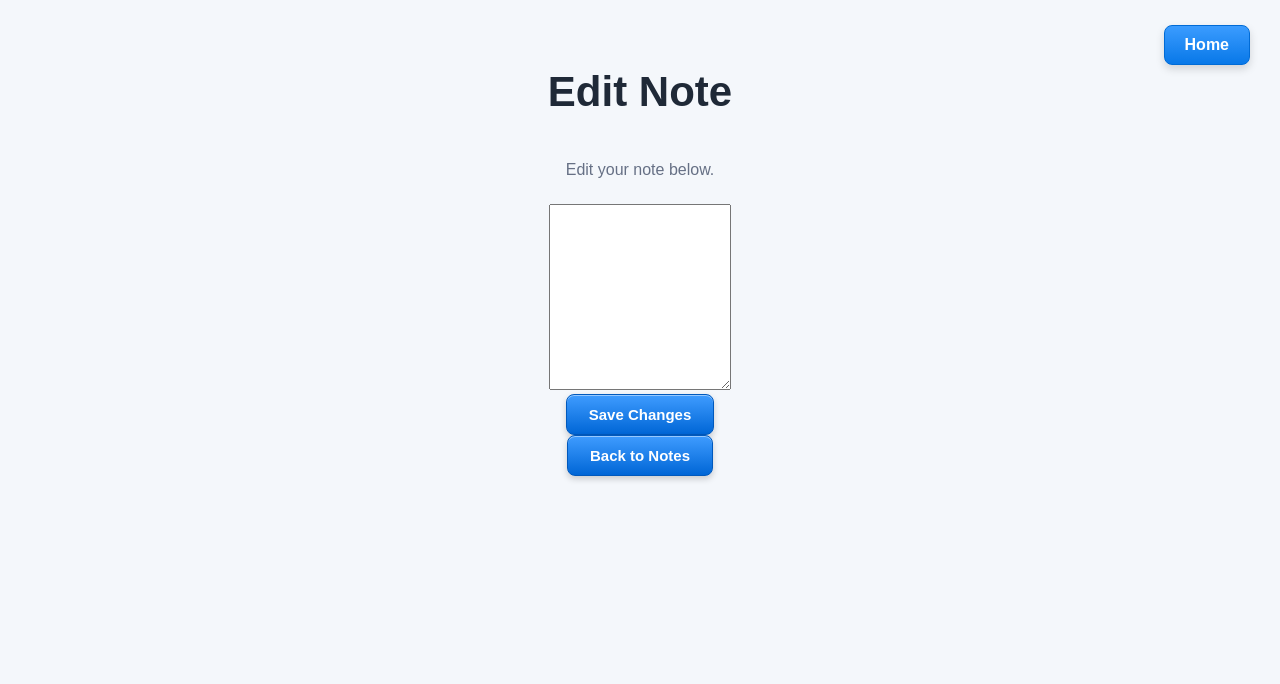
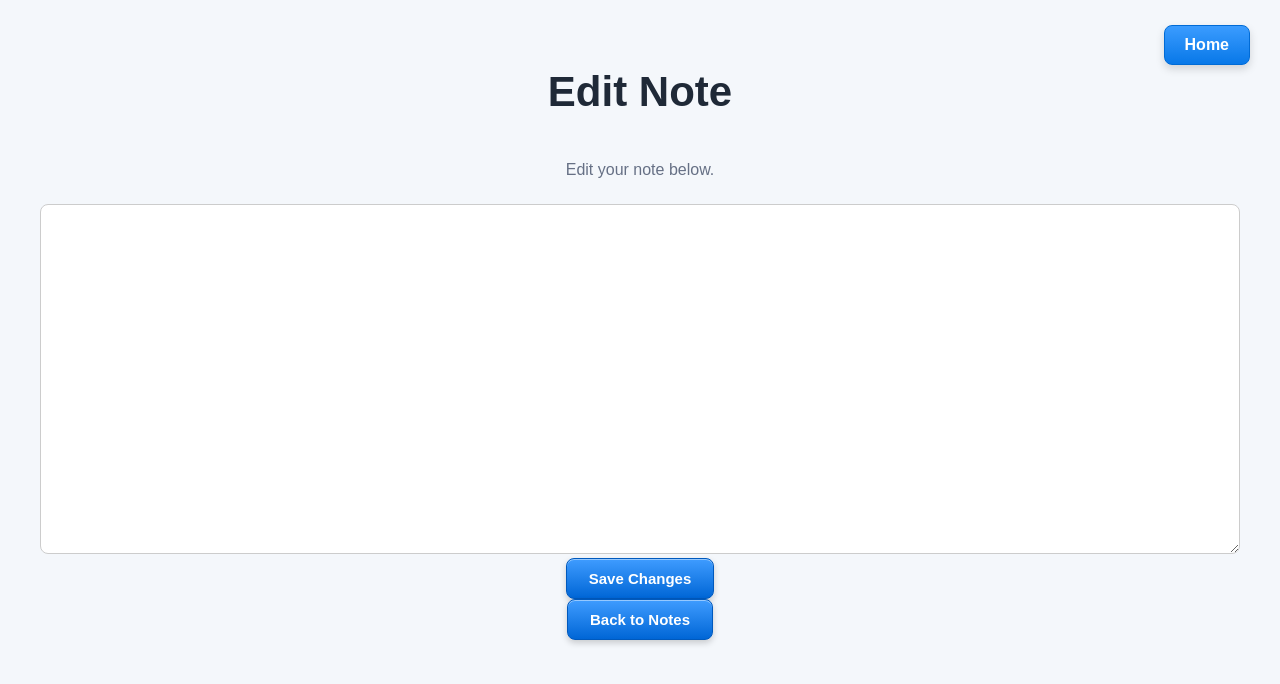
Before and after one commit to venky04-d/MyProgressHub, a Flask app: page /edit-note/1 in a window 1280 px wide. Shown: the top 684 px of the page. Run offline with Flask 3, Linux system fonts and the light colour scheme; data that the repository does not hold is empty.

Commit message:
Increase note box size

```diff
--- a/static/style.css
+++ b/static/style.css
@@ -1068,3 +1068,21 @@ body {
         margin-top: 140px;
     }
 }
+
+/* LARGE NOTE TEXT BOX */
+
+#note-textarea {
+    width: 100%;
+    min-height: 350px;
+    padding: 15px;
+
+    font-size: 16px;
+    line-height: 1.6;
+
+    resize: vertical;
+
+    border: 1px solid #ccc;
+    border-radius: 8px;
+
+    font-family: Arial, sans-serif;
+}
```
